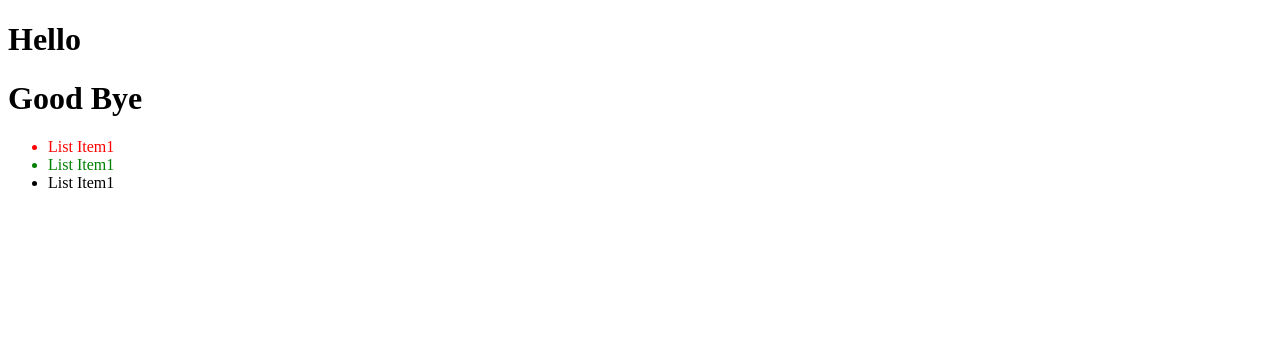
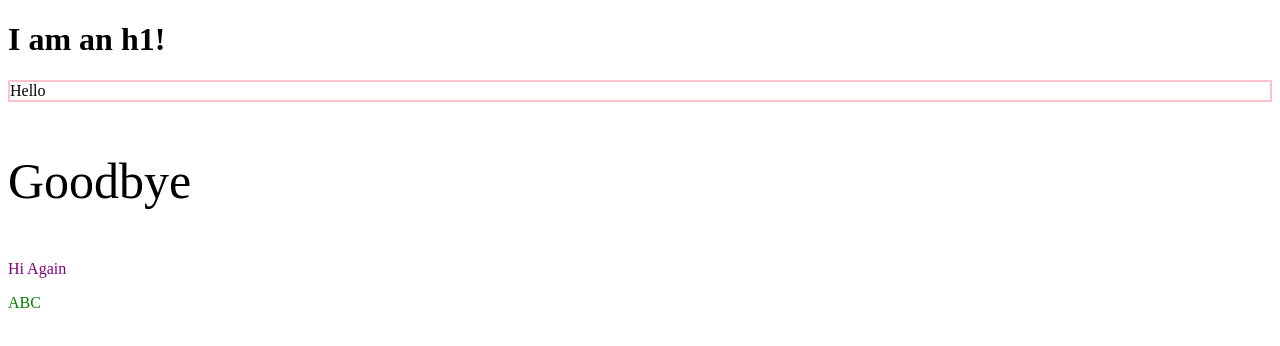
Before and after one commit to WeiChienHsu/JavaScript, a plain HTML site: page dom/dom.html in a window 1280 px wide. Drawn offline with Linux system fonts and the light colour scheme.

Commit message:
getElementByxxx

```diff
--- a/dom/dom.html
+++ b/dom/dom.html
@@ -3,16 +3,21 @@
 <head>
 	<meta charset="UTF-8">
 	<title>Selector Into</title>
+<style>
+	.large{
+		font-size: 50px;
+	}
+
+</style>
+
 </head>
 <body>
 
-  <h1>Hello</h1>
-  <h1>Good Bye</h1>
-  <ul>
-  		<li id="list">List Item1</li>
-  		<li class="list_class">List Item1</li>
-  		<li class="list_class">List Item1</li>
-  	</ul>
+  <h1>I am an h1!</h1>
+  <p id="first" class="special">Hello</p>
+  <p class="special">Goodbye </p>
+  <p> Hi Again</p>
+  <p id="last"> Goodbye Again</p>
   	<script src="dom.js"></script>
 </body>
 </html>
--- a/dom/dom.js
+++ b/dom/dom.js
@@ -1,5 +1,14 @@
-var tagid = document.getElementById("list");
-tagid.style.color="red";
+var first = document.getElementById("first");
+first.style.border = "2px pink solid";
 
-var li = document.getElementsByTagName("li");
-li[1].style.color="green";
+var second = document.getElementsByClassName("special");
+second[1].classList.add("large");
+// Give a class to an element
+
+var third = document.getElementsByTagName("p");
+third[2].style.color = "purple";
+
+var forth = document.querySelector("#last");
+forth.style.color = "green";
+
+forth.textContent = "ABC";
```
